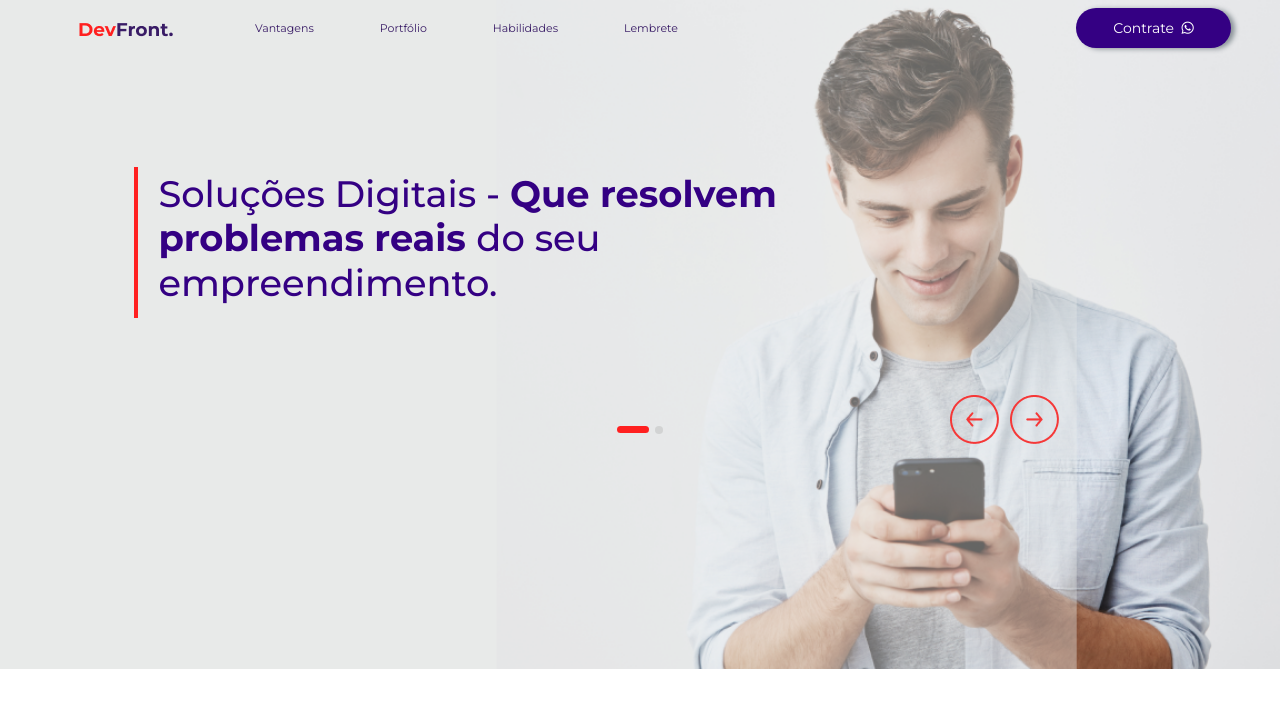
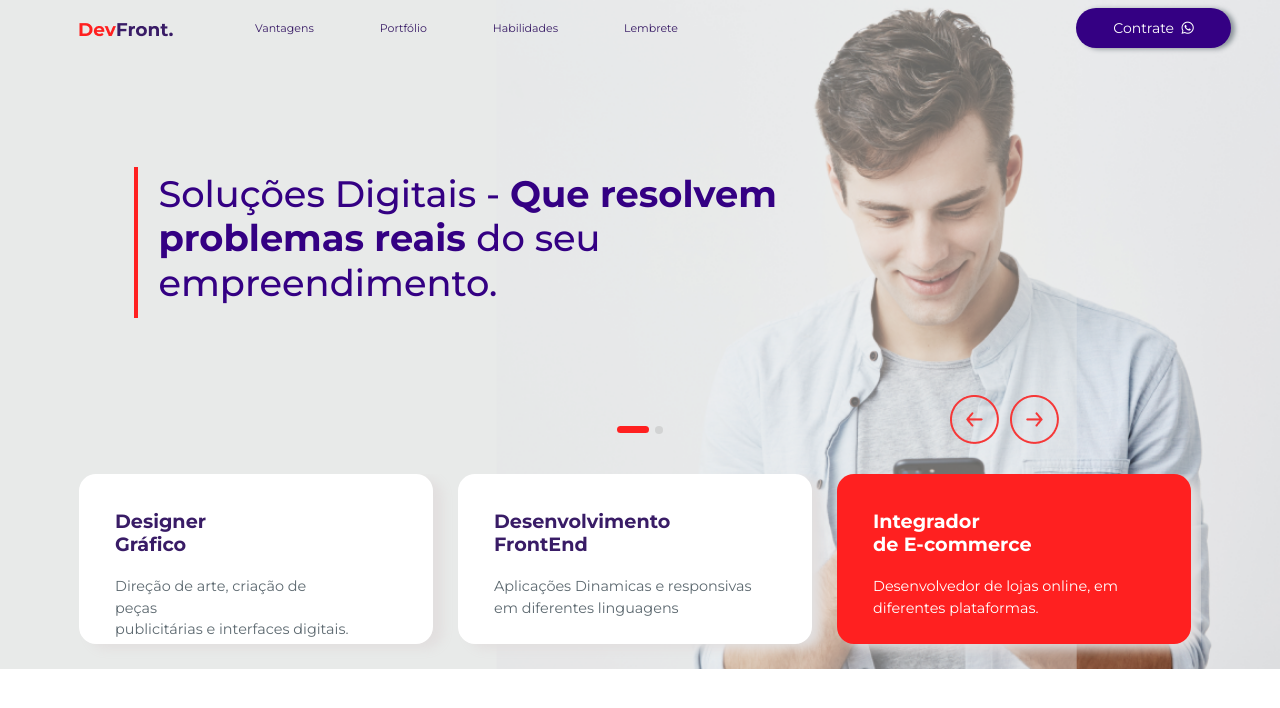
Before and after one commit to vadevlife/react_application, a Next.js app: page / in a window 1280 px wide. Shown: the top 708 px of the page. Built offline with nearby package versions, Linux system fonts and the light colour scheme.

Commit message:
comp Highligts

```diff
--- a/pages/index.js
+++ b/pages/index.js
@@ -14,6 +14,7 @@ import {
 
   import Header from '../components/header';
   import Fullbanner from '../components/fullbanner';
+  import Highligts from '../components/highligts';
 
 
 
@@ -29,7 +30,7 @@ import {
       <Fullbanner></Fullbanner>
 
       {/* Highligts */}
-      {/* <Highligts></Highligts> */}
+      <Highligts></Highligts>
 
       {/* vantagens */}
       {/* <Benefits></Benefits> */}
```
